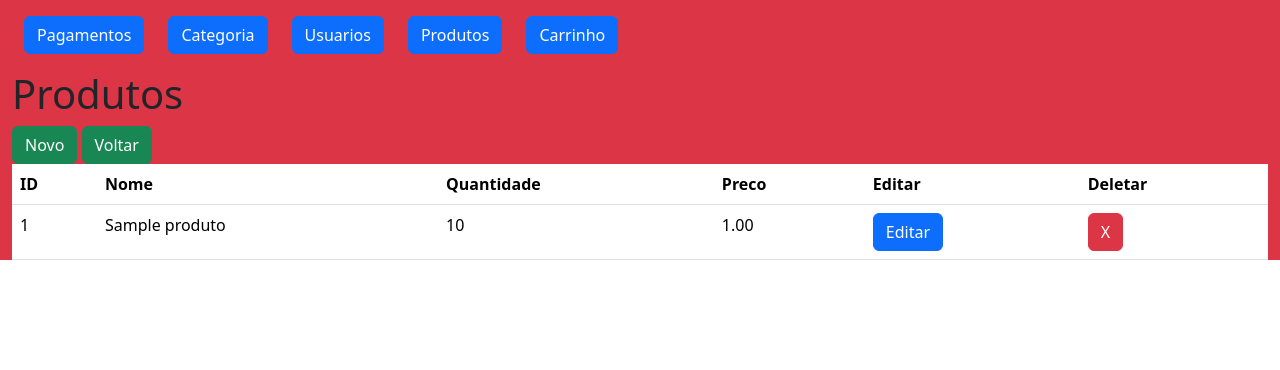
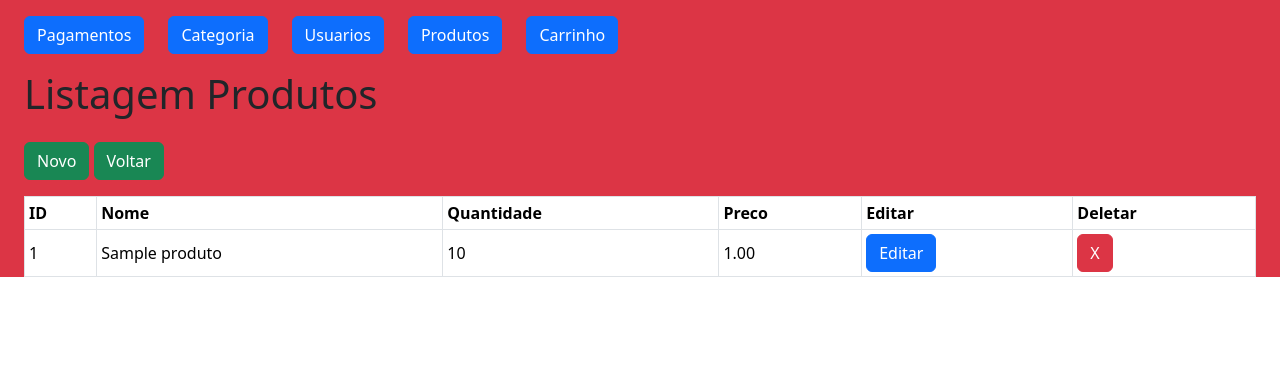
Before and after one commit to henriquenunes-teste/default, a PHP site: page /saborLoja/produto/listar in a window 1280 px wide. Shown: the top 370 px of the page. Run offline with PHP 8.4, Linux system fonts and the light colour scheme; tables that the repository leaves empty hold one stand-in row (values such as "Sample post"); some libraries are stand-ins or nearby versions.

Commit message:
Update listagem-produto.php

```diff
--- a/view/produto/listagem-produto.php
+++ b/view/produto/listagem-produto.php
@@ -1,7 +1,9 @@
-    <h1>Produtos</h1>
+<div class="container-fluid">
+    <h1 class="pb-3">Listagem Produtos</h1>
     <a href="<?php echo APP.'/produto/novo'?>" class="btn btn-success">Novo</a>
     <a href="<?php echo APP."/"; ?>" class="btn btn-success">Voltar</a>
-    <table class="table">
+    <div class="pt-3">
+        <table class="table table-bordered table table-sm table align-middle">
             <thead>
                 <tr>
                     <th scope="col">ID</th>
@@ -26,7 +28,8 @@
                             </tr>
                         ";
                     }
-
                 ?>
             </tbody>
         </table>
+    </div>
+</div>
```
Lines whose indentation alone changed are shown as unchanged.
